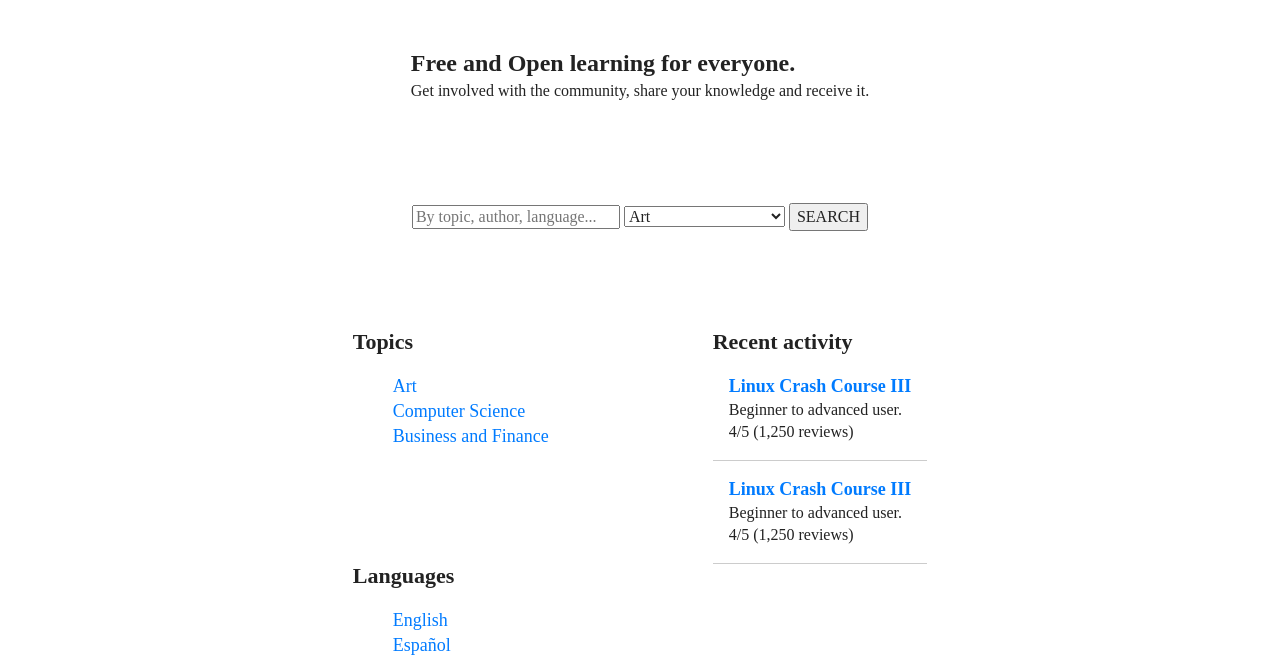
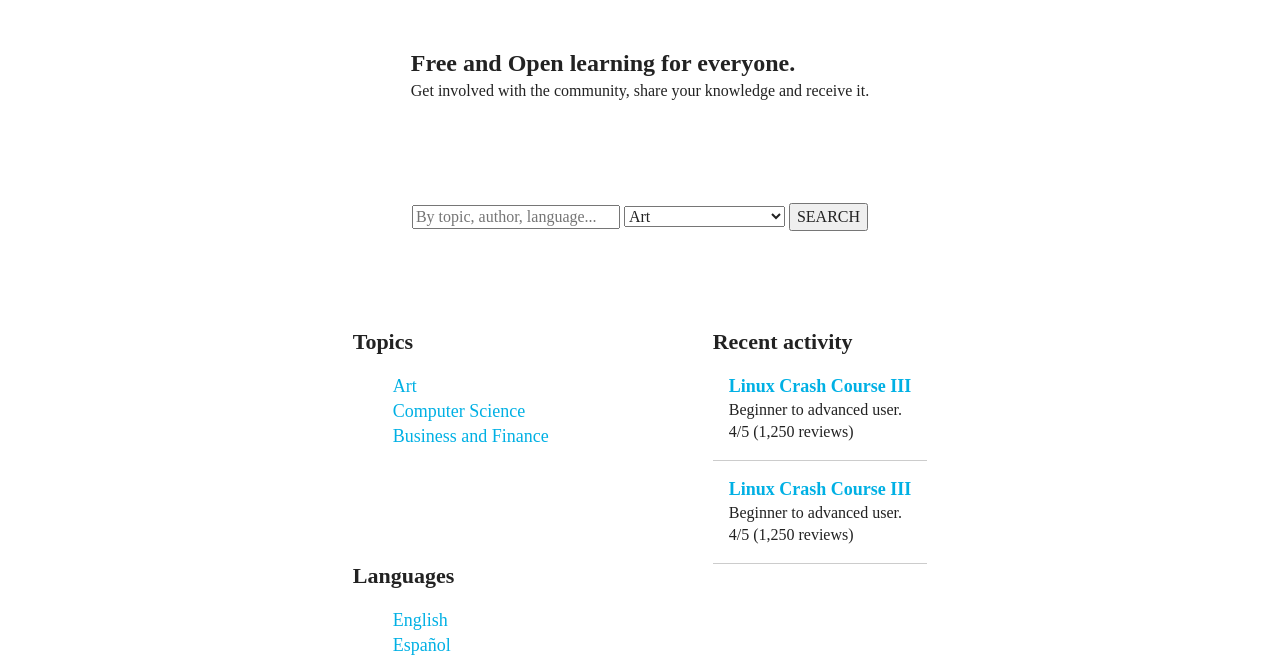
Before and after one commit to Frasserx/OpenUniversity, a plain HTML site: page index.html in a window 1280 px wide. Shown: the part 91-747 px from the top of the page. Drawn offline with Linux system fonts and the light colour scheme; a script that the page names is missing.

Commit message:
Color #00B0E4 on main links

```diff
--- a/css/main.css
+++ b/css/main.css
@@ -155,7 +155,7 @@ main {
     justify-content: center;
 }
 .content a {
-    color: #007bff;
+    color: #00B0E4;
     text-decoration: none;
 }
 .content a:hover {
```
